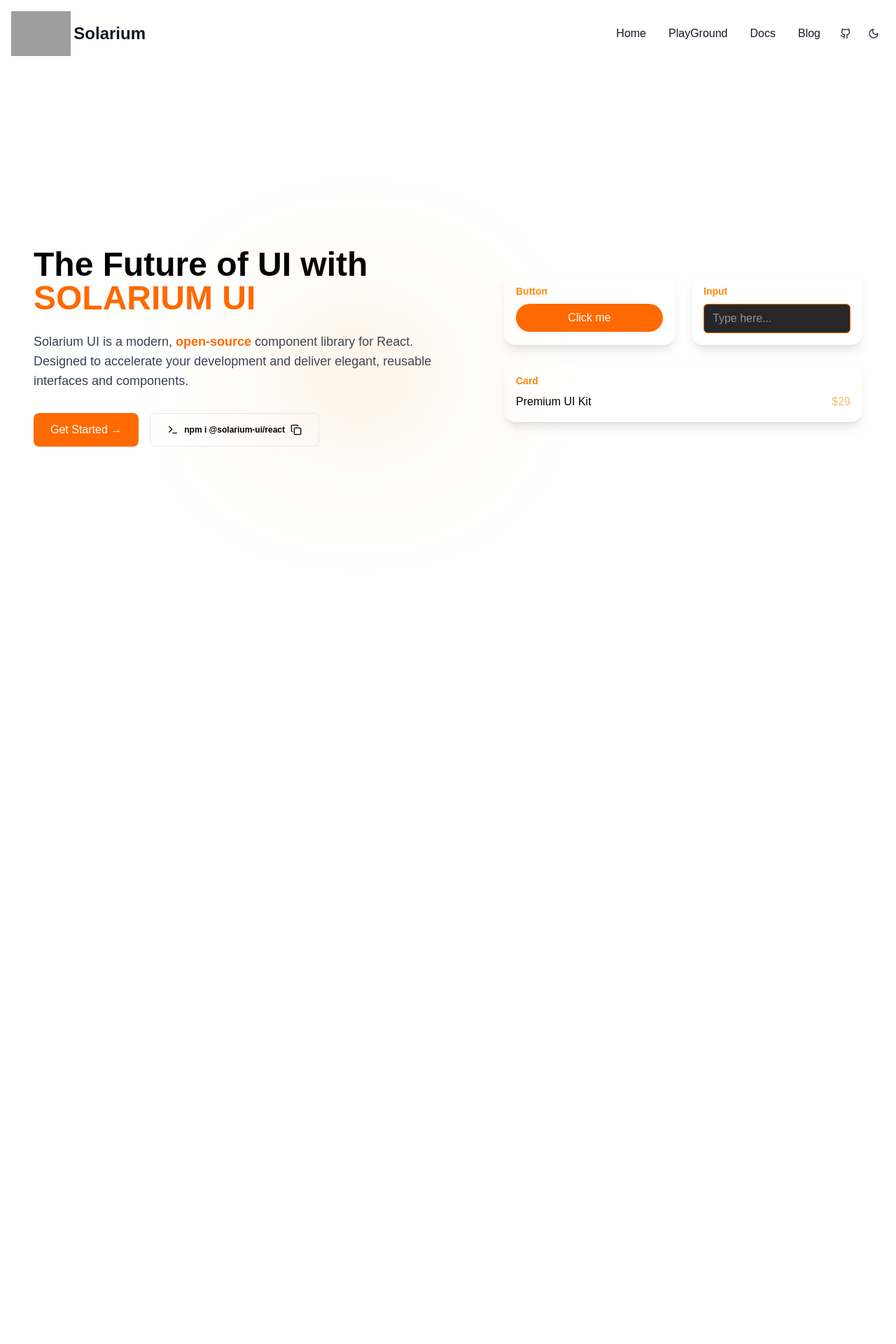
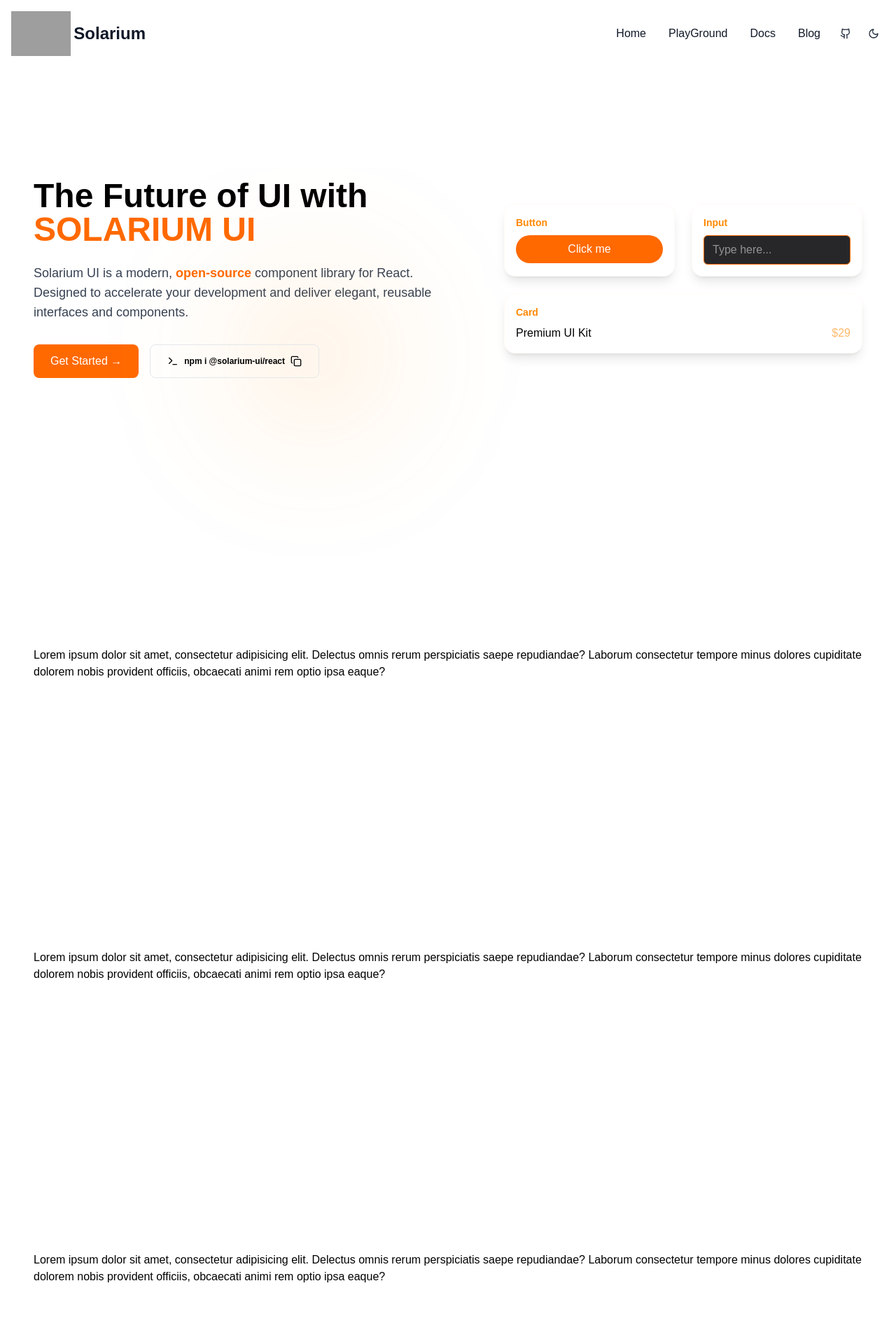
Before and after one commit to Ismael-Rvas/Cubex-UI, a React (Vite) app: page / in a window 1280 px wide. Shown: the top 1920 px of the page at 70% size. Before the commit the page ends 896 px from the top, so only its background shows below. Built offline with nearby package versions, Linux system fonts and the light colour scheme; grey boxes are pictures that could not be loaded.

Commit message:
Fixed nav adjustment, home element distribution

```diff
--- a/src/layout/Navbar.jsx
+++ b/src/layout/Navbar.jsx
@@ -5,11 +5,21 @@ export default function Navbar() {
   const [theme, setTheme] = useState(localStorage.getItem("theme") || "light");
   const [mounted, setMounted] = useState(false);
   const [menuOpen, setMenuOpen] = useState(false);
+  const [scrolled, setScrolled] = useState(false);
 
   useEffect(() => {
     document.documentElement.classList.toggle("dark", theme === "dark");
     setMounted(true);
   }, [theme]);
+
+  useEffect(() => {
+    const handleScroll = () => {
+      setScrolled(window.scrollY > 50); // Cambia el estado si el usuario hace scroll más de 50px
+    };
+
+    window.addEventListener("scroll", handleScroll);
+    return () => window.removeEventListener("scroll", handleScroll);
+  }, []);
 
   const toggleTheme = () => {
     const newTheme = theme === "dark" ? "light" : "dark";
@@ -23,7 +33,11 @@ export default function Navbar() {
   if (!mounted) return null;
 
   return (
-    <nav className="p-4">
+    <nav
+      className={`p-4 fixed top-0 left-0 right-0 z-50 transition-all duration-300 ${
+        scrolled ? "bg-white dark:bg-black/70 backdrop-blur-lg shadow-md" : "bg-transparent"
+      }`}
+    >
       <div className="max-w-screen-xl mx-auto flex items-center justify-between">
         {/* Logo */}
         <div>
@@ -36,6 +50,7 @@ export default function Navbar() {
             <span className="text-2xl font-semibold text-gray-900 dark:text-white ml-1">Solarium</span>
           </a>
         </div>
+
         <div className="flex items-center flex-row w-auto">
           {/* Enlaces de navegación: visibles en md+ */}
           <ul className="hidden md:flex items-center gap-4">
@@ -47,10 +62,16 @@ export default function Navbar() {
 
           {/* Botones GitHub + Theme + Menú hamburguesa */}
           <div className="flex items-center gap-2">
-          <button onClick={() => window.open("https://github.com/Ismael-Rvas/Solarium-UI", "_blank")} className="p-2 ml-3 rounded-md text-gray-800 dark:text-white hover:bg-gray-300 dark:hover:bg-gray-600">
+            <button
+              onClick={() => window.open("https://github.com/Ismael-Rvas/Solarium-UI", "_blank")}
+              className="p-2 ml-3 rounded-md text-gray-800 dark:text-white hover:bg-gray-300 dark:hover:bg-gray-600"
+            >
               <Github className="w-4 h-4" />
             </button>
-          <button onClick={toggleTheme} className="p-2 rounded-md text-gray-800 dark:text-white hover:bg-gray-300 dark:hover:bg-gray-600">
+            <button
+              onClick={toggleTheme}
+              className="p-2 rounded-md text-gray-800 dark:text-white hover:bg-gray-300 dark:hover:bg-gray-600"
+            >
               {theme === "dark" ? <SunMedium className="w-4 h-4" /> : <MoonIcon className="w-4 h-4" />}
             </button>
             <div className="md:hidden">
@@ -64,18 +85,6 @@ export default function Navbar() {
           </div>
         </div>
       </div>
-
-      {/* Menú hamburguesa responsive: aparece debajo */}
-      {menuOpen && (
-        <div className="md:hidden mt-4">
-          <ul className="flex flex-col items-start gap-2 bg-white dark:bg-gray-900 p-4 rounded-lg shadow-md">
-            <li><a href="#" className="block w-full text-gray-900 dark:text-white hover:underline">Home</a></li>
-            <li><a href="#" className="block w-full text-gray-900 dark:text-white hover:underline">PlayGround</a></li>
-            <li><a href="#" className="block w-full text-gray-900 dark:text-white hover:underline">Docs</a></li>
-            <li><a href="#" className="block w-full text-gray-900 dark:text-white hover:underline">Blog</a></li>
-          </ul>
-        </div>
-      )}
     </nav>
   );
 }
--- a/src/pages/Home.jsx
+++ b/src/pages/Home.jsx
@@ -3,7 +3,7 @@ import Navbar from "../layout/Navbar";
 export function Home() {
 
   return (
-    <div className="bg-white dark:bg-black">
+    <div className="bg-white dark:bg-black pt-36 md:pt-60">
       <Navbar />
       <main className="relative flex flex-col items-center justify-center min-h-screen overflow-hidden px-6 py-4 sm:px-12 ">
         {/* Background con ::before para diseño animado o estático */}
@@ -46,6 +46,14 @@ export function Home() {
             </div>
           </div>
         </div>
+
+        <div className="mt-96 text-black dark:text-white">Lorem ipsum dolor sit amet, consectetur adipisicing elit. Delectus omnis rerum perspiciatis saepe repudiandae? Laborum consectetur tempore minus dolores cupiditate dolorem nobis provident officiis, obcaecati animi rem optio ipsa eaque?</div>
+        <div className="mt-96 text-black dark:text-white">Lorem ipsum dolor sit amet, consectetur adipisicing elit. Delectus omnis rerum perspiciatis saepe repudiandae? Laborum consectetur tempore minus dolores cupiditate dolorem nobis provident officiis, obcaecati animi rem optio ipsa eaque?</div>
+        <div className="mt-96 text-black dark:text-white">Lorem ipsum dolor sit amet, consectetur adipisicing elit. Delectus omnis rerum perspiciatis saepe repudiandae? Laborum consectetur tempore minus dolores cupiditate dolorem nobis provident officiis, obcaecati animi rem optio ipsa eaque?</div>
+        <div className="mt-96 text-black dark:text-white">Lorem ipsum dolor sit amet, consectetur adipisicing elit. Delectus omnis rerum perspiciatis saepe repudiandae? Laborum consectetur tempore minus dolores cupiditate dolorem nobis provident officiis, obcaecati animi rem optio ipsa eaque?</div>
+        <div className="mt-96 text-black dark:text-white">Lorem ipsum dolor sit amet, consectetur adipisicing elit. Delectus omnis rerum perspiciatis saepe repudiandae? Laborum consectetur tempore minus dolores cupiditate dolorem nobis provident officiis, obcaecati animi rem optio ipsa eaque?</div>
+        <div className="mt-96 text-black dark:text-white">Lorem ipsum dolor sit amet, consectetur adipisicing elit. Delectus omnis rerum perspiciatis saepe repudiandae? Laborum consectetur tempore minus dolores cupiditate dolorem nobis provident officiis, obcaecati animi rem optio ipsa eaque?</div>
+        <div className="mt-96 text-black dark:text-white">Lorem ipsum dolor sit amet, consectetur adipisicing elit. Delectus omnis rerum perspiciatis saepe repudiandae? Laborum consectetur tempore minus dolores cupiditate dolorem nobis provident officiis, obcaecati animi rem optio ipsa eaque?</div>
       </main>
 
     </div>
--- a/src/styles/index.css
+++ b/src/styles/index.css
@@ -21,10 +21,10 @@ body::-webkit-scrollbar-thumb {
 
 .glow-effect {
   position: absolute;
-  top: 55%;
-  left: 40%;
-  width: 40%;
-  height: 30%;
+  top: 8%;
+  left: 35%;
+  width: 30%;
+  height: 10%;
   background: radial-gradient(circle, rgba(255, 140, 0, 0.15) 10%, transparent 70%);
   filter: blur(90px);
   transform: translate(-50%, -50%);
```
Lines whose indentation alone changed are shown as unchanged.
